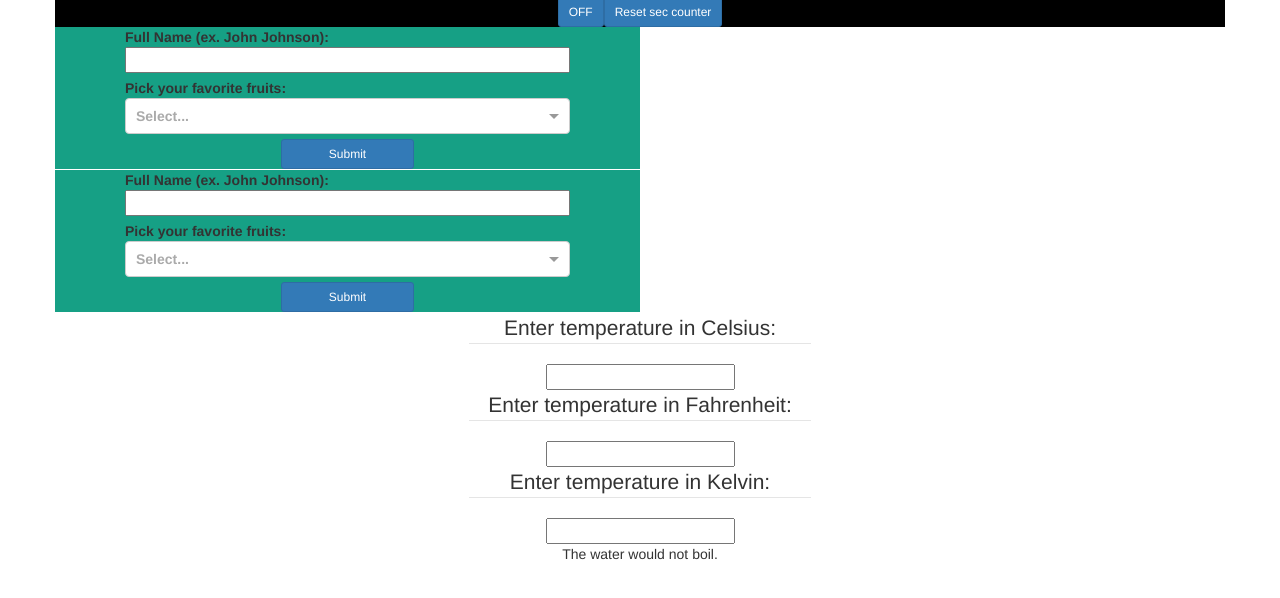
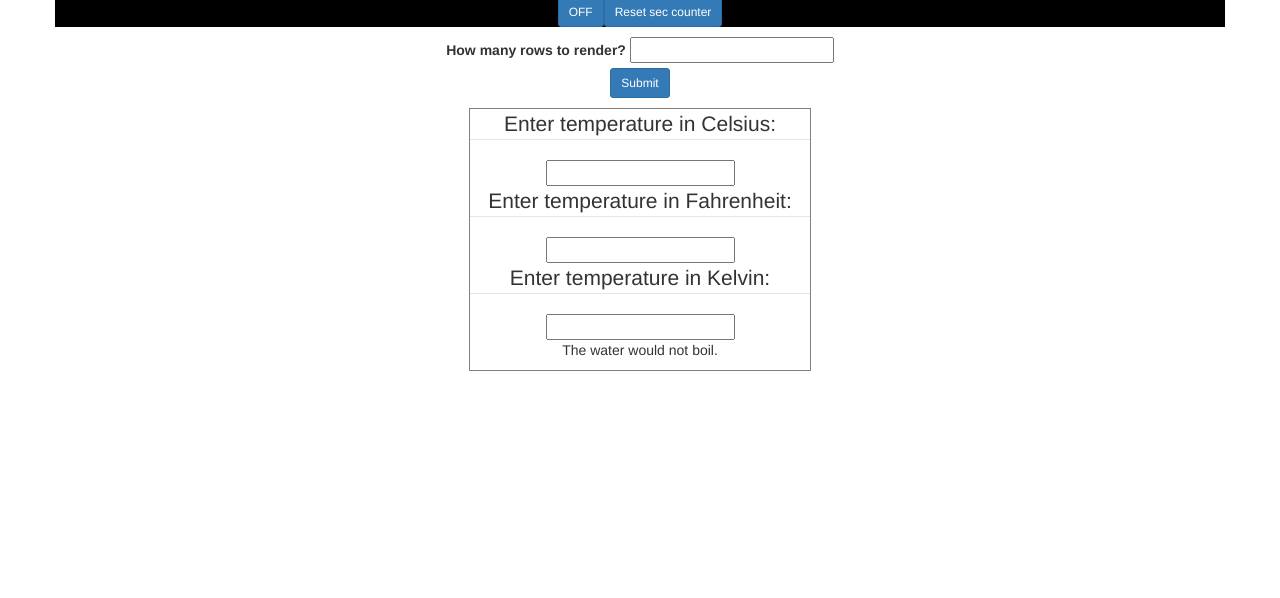
Before and after one commit to neone35/react-play, a React app: page / in a window 1280 px wide. Shown: the part 70-668 px from the top of the page. Built offline with nearby package versions, Linux system fonts and the light colour scheme.

Commit message:
added input field for name&fruits form dynamic generation

```diff
--- a/src/Conversion.js
+++ b/src/Conversion.js
@@ -87,7 +87,7 @@ class Calculator extends React.Component {
     const kelvin = scale === 'c' || scale === 'f' ? tryConvert(temperature, toKelvin) : temperature;
 
     return (
-      <div className="conversion row">
+      <div className="conversion row bordered">
         <TemperatureInput
           scale="c"
           temperature={celsius}
--- a/src/index.css
+++ b/src/index.css
@@ -34,7 +34,7 @@ div.bordered {
 
 form.name-form {
   background-color: #16a085;
-  padding: 0 5em 0 5em;
+  padding: 1em 5em 1em 5em;
   text-align: left;
   border-bottom: 1px solid #fff;
 }
@@ -48,3 +48,11 @@ form.name-form input[type=submit] {
   width: 30%;
   margin: 0 auto;
 }
+
+form.nameform-form {
+  padding: 10px 0 10px 0;
+}
+
+div.nameforms {
+  padding: 0 0 10px 0;
+}
--- a/src/index.js
+++ b/src/index.js
@@ -16,6 +16,72 @@ require('bootstrap');
 //   {id: 3, firstName: 'Gabriela', lastName: 'Maslova', avatarUrl: logo}
 // ];
 
+class NameFormsGen extends React.Component {
+  constructor (props) {
+    super(props);
+    this.state = {
+      rowsInput: "",
+      rowsSubmitClicked: false
+    }
+    this.handleRowInput = this.handleRowInput.bind(this);
+    this.handleSubmit = this.handleSubmit.bind(this);
+  };
+
+  handleRowInput (e) {
+    this.setState({rowsInput: e.target.value});
+    this.setState({rowsSubmitClicked: false});
+  }
+
+  handleSubmit (e) {
+    e.preventDefault();
+    this.setState({rowsSubmitClicked: true});
+  }
+
+  render() {
+    var submitClicked = this.state.rowsSubmitClicked;
+    return (
+      <span>
+        <FormRow handleSubmit={this.handleSubmit} handleRowInput={this.handleRowInput}
+                  inputValue={this.state.rowsInput} labelText={"How many rows to render?"}
+                  submitClicked={submitClicked}/>
+        <FormResults submitClicked={submitClicked} inputValue={this.state.rowsInput} />
+      </span>
+      );
+  }
+}
+
+function FormRow (props) {
+    return (
+      <form onSubmit={props.handleSubmit} className="row nameform-form">
+        <label>
+          {props.labelText + " "}
+          <input type="text" value={props.inputValue} onChange={props.handleRowInput}
+                 maxLength="3" />
+        </label>
+        {isNaN(props.inputValue) ?
+          <p>Please input 3 digit number!</p>
+        : <input type="submit" value="Submit" className="btn btn-primary btn-sm" />}
+      </form>
+      );
+}
+
+function FormResults (props){
+  if (props.submitClicked && !isNaN(props.inputValue) && props.inputValue !== "") {
+      var nameForms = new Array(parseInt(props.inputValue, 10));
+      for (var i=0; i < nameForms.length; i++){
+        nameForms[i] = <NameForm key={i}/>;
+      }
+      return (
+        <div className="nameforms">
+        {nameForms}
+        </div>
+      );
+    } else {
+      return null;
+    }
+}
+
+
 // Always start React component with capital, ex. 'Greeting'
 // Only DOM elements <div /> start with lowercase
 class App extends React.Component {
@@ -24,8 +90,7 @@ class App extends React.Component {
         <div className="App container">
           <b><p className="props-class">{this.props.passprop}</p></b>
           <Clock initial={1} />
-          <NameForm />
-          <NameForm />
+          <NameFormsGen />
           <Calculator />
         </div>
       );
```
